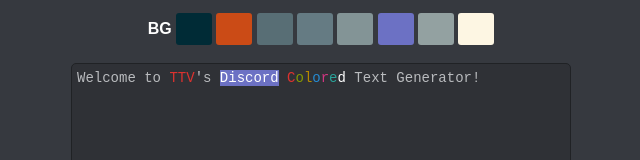
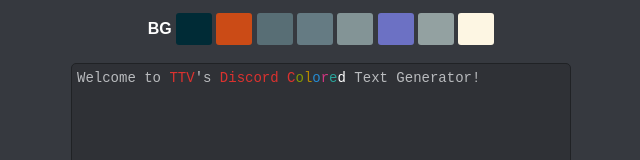
Before and after one commit to PoopooumgoodTTV/discord-stuff, a plain HTML site: page index.html in a window 1280 px wide. Shown: the part 404-564 px from the top of the page, without its empty margins (319-959 px from the left). Drawn offline with Linux system fonts and the light colour scheme.

Commit message:
Update index.html

```diff
--- a/index.html
+++ b/index.html
@@ -184,7 +184,7 @@ For more information, please refer to <https://unlicense.org>
 <button data-ansi="46" class="button style-button ansi-46">&nbsp;</button>
 <button data-ansi="47" class="button style-button ansi-47">&nbsp;</button>
 <br><br>
-<div class="flex"><div id="textarea" contenteditable="true">Welcome to&nbsp;<span class="ansi-31">TTV</span>'s <span class="ansi-45"><span class="ansi-37">Discord</span></span>&nbsp;<span class="ansi-31">C</span><span class="ansi-32">o</span><span class="ansi-33">l</span><span class="ansi-34">o</span><span class="ansi-35">r</span><span class="ansi-36">e</span><span class="ansi-37">d</span>&nbsp;Text Generator!</div></div>
+<div class="flex"><div id="textarea" contenteditable="true">Welcome to&nbsp;<span class="ansi-31">TTV</span>'s <span class="ansi-31"><span class="ansi-31">Discord</span></span>&nbsp;<span class="ansi-31">C</span><span class="ansi-32">o</span><span class="ansi-33">l</span><span class="ansi-34">o</span><span class="ansi-35">r</span><span class="ansi-36">e</span><span class="ansi-37">d</span>&nbsp;Text Generator!</div></div>
 <br>
 <button class="button copy">Copy text as Discord formatted</button>
 <br>
```
